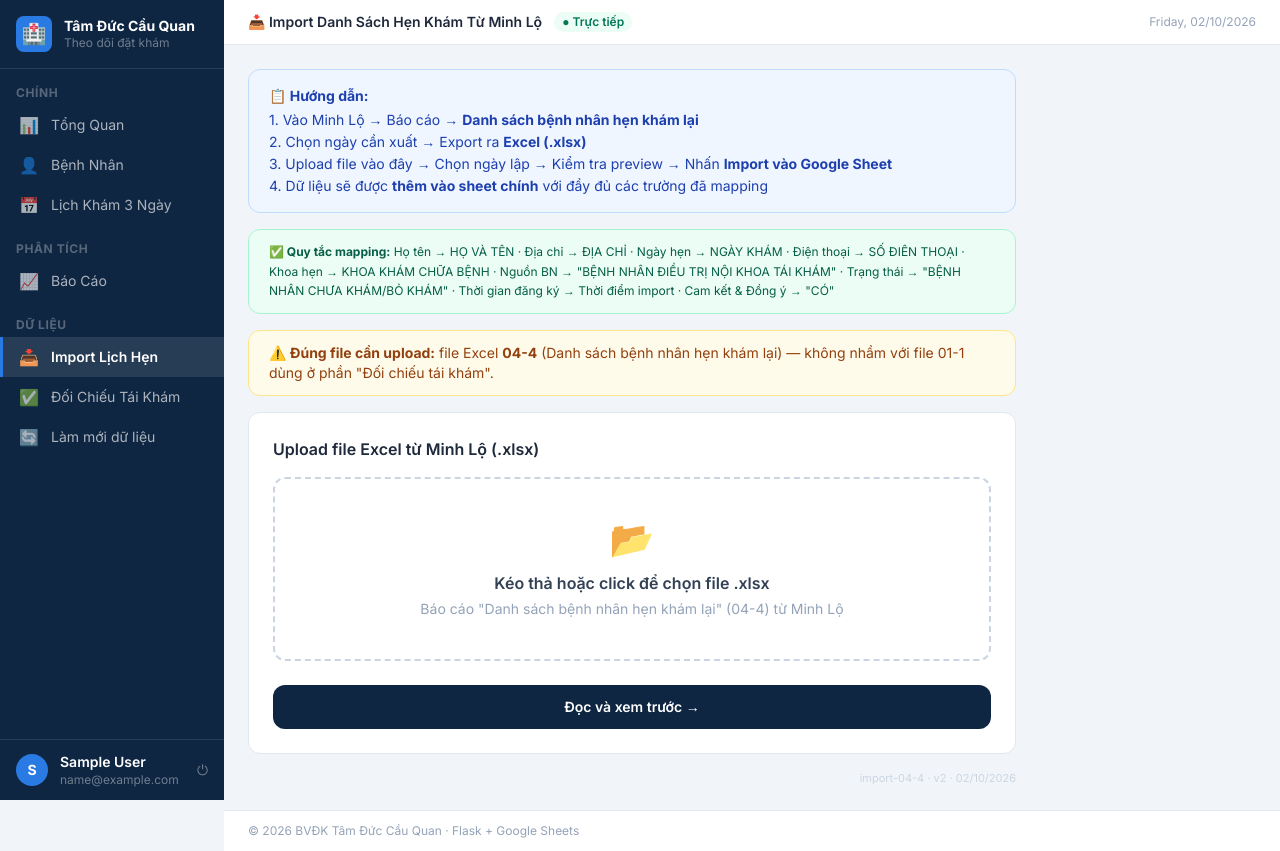
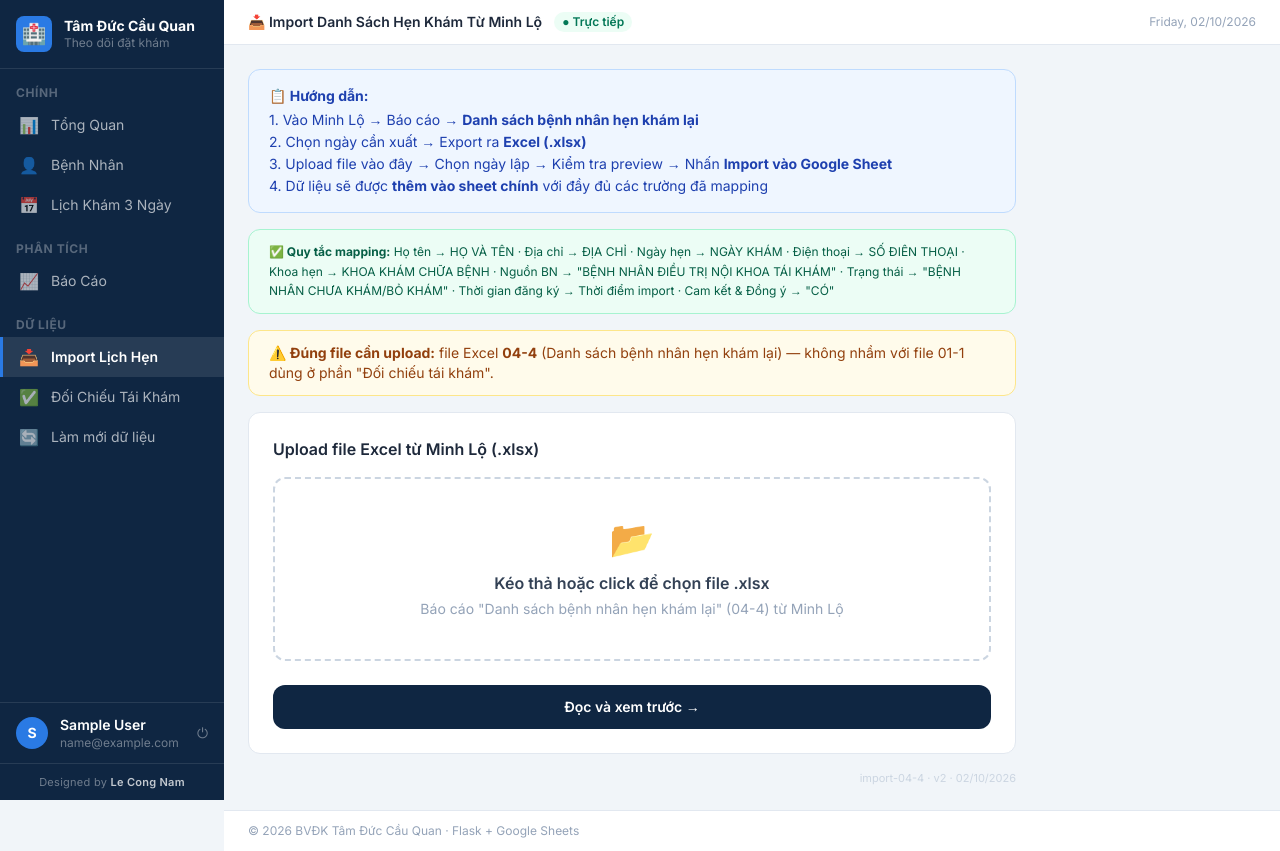
Before and after one commit to nammlc/dashboard_kham_uu_tien, a Flask app: page /import in a window 1280 px wide. Run offline with Flask 3, Linux system fonts and the light colour scheme; the visitor is signed in with stand-in values (Sample User, id 1); some libraries are stand-ins or nearby versions.

Commit message:
add name side bar

```diff
--- a/bvtd/templates/base.html
+++ b/bvtd/templates/base.html
@@ -174,6 +174,13 @@
         <a href="{{ url_for('logout') }}" class="text-white/40 hover:text-white text-sm" title="Đăng xuất">⏻</a>
       </div>
     </div>
+
+    <!-- Credit -->
+    <div class="px-4 py-2.5 border-t border-white/10 text-center">
+      <p class="text-[11px] text-white/40 tracking-wide">
+        Designed by <span class="text-white/75 font-semibold">Le Cong Nam</span>
+      </p>
+    </div>
   </nav>
 
   <!-- ══════════════════════════════════════════════════
```
